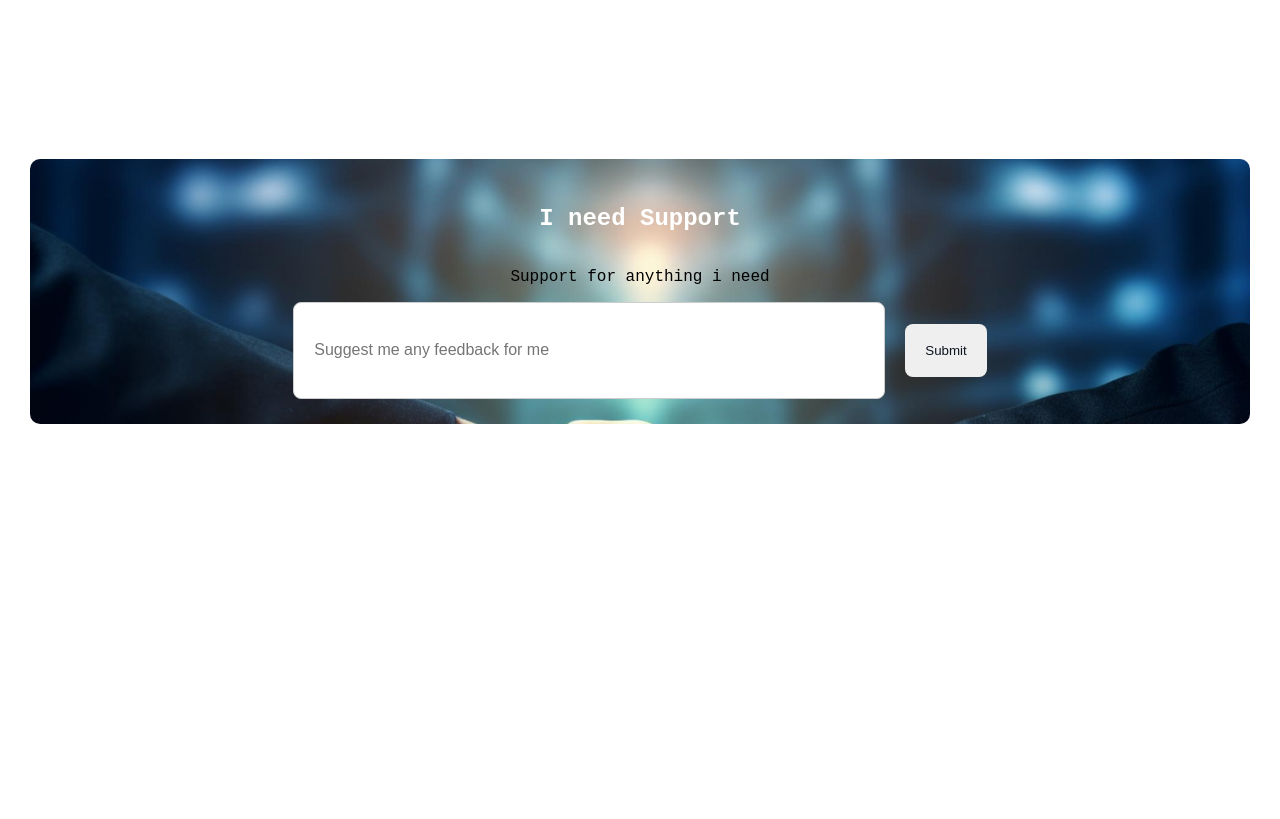
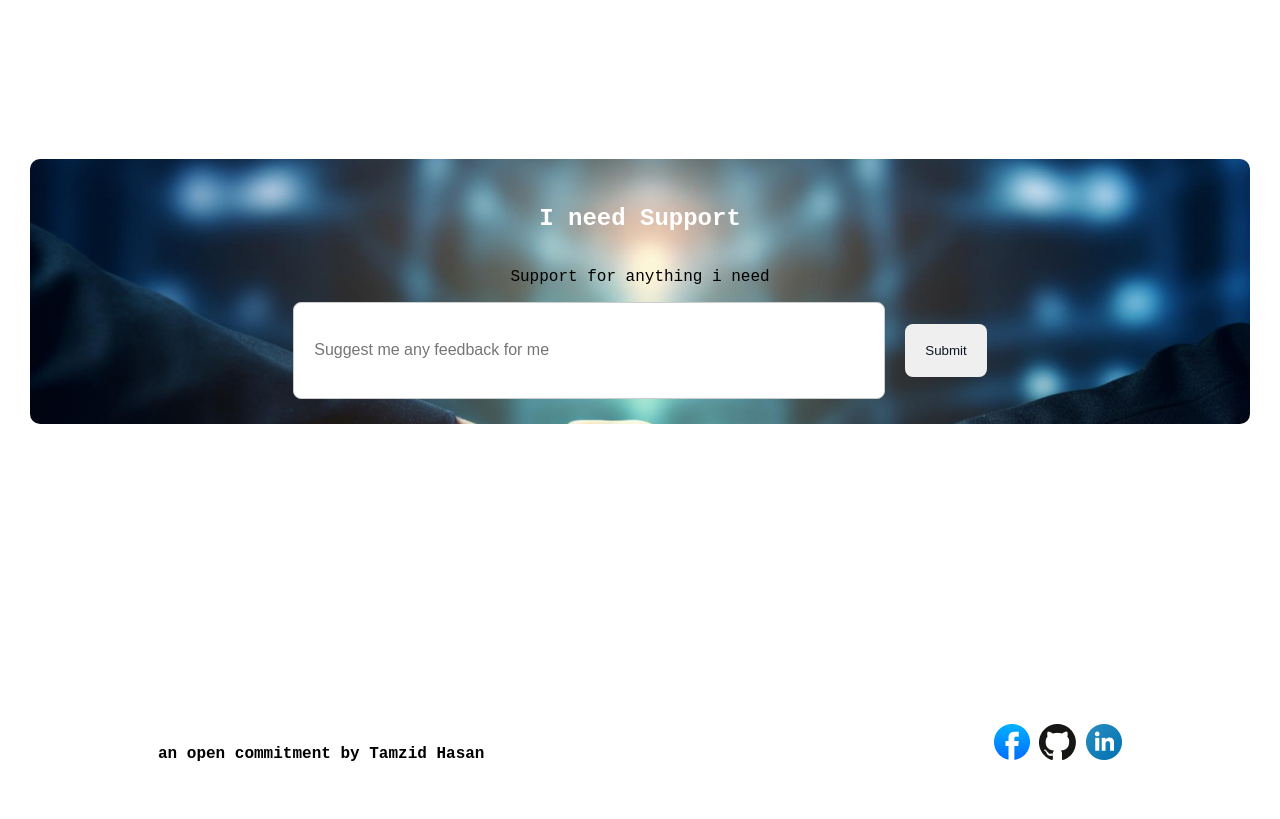
Before and after one commit to tamzihasan9/Assignment-1, a plain HTML site: page index.html in a window 1280 px wide. Shown: the part 2834-3653 px from the top of the page. Before the commit the page ends 3534 px from the top, so only its background shows below. Drawn offline with Linux system fonts and the light colour scheme; a web font is replaced by a local one.

Commit message:
footer section is added

```diff
--- a/index.html
+++ b/index.html
@@ -135,7 +135,16 @@
     </div>
 
     </main>
-    <footer>
+    <footer >
+      <div class="myfooter">
+        <h4 class="footer-title">an open commitment by Tamzid Hasan</h4>
+        <div>
+          <a href="https://m.facebook.com/"><img src="assets/facebook.png" alt=""></a>
+          <a href="https://github.com/"><img src="assets/github.png" alt=""></a>
+          <a href="https://bd.linkedin.com/"><img src="assets/linkedin-icon 1.png" alt=""></a>
+        </div>
+
+      </div>
 
 
     </footer>
--- a/styles.html/blog.css
+++ b/styles.html/blog.css
@@ -237,3 +237,8 @@ color: rgba(13, 19, 33, 1);
      padding-bottom: 60px;
      margin-bottom: 40px;
   }
+  .myfooter{
+    display: flex;
+    justify-content: space-between;
+    padding: 32px 150px ;
+  }
```
